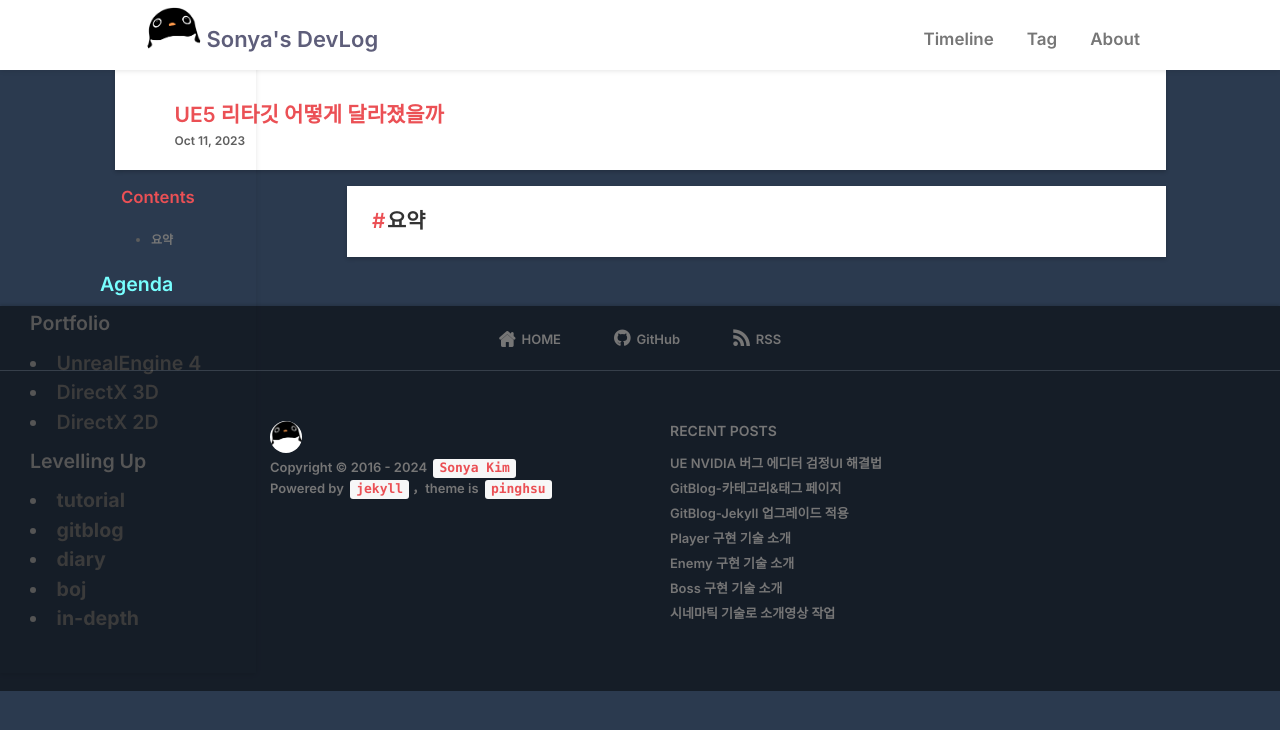
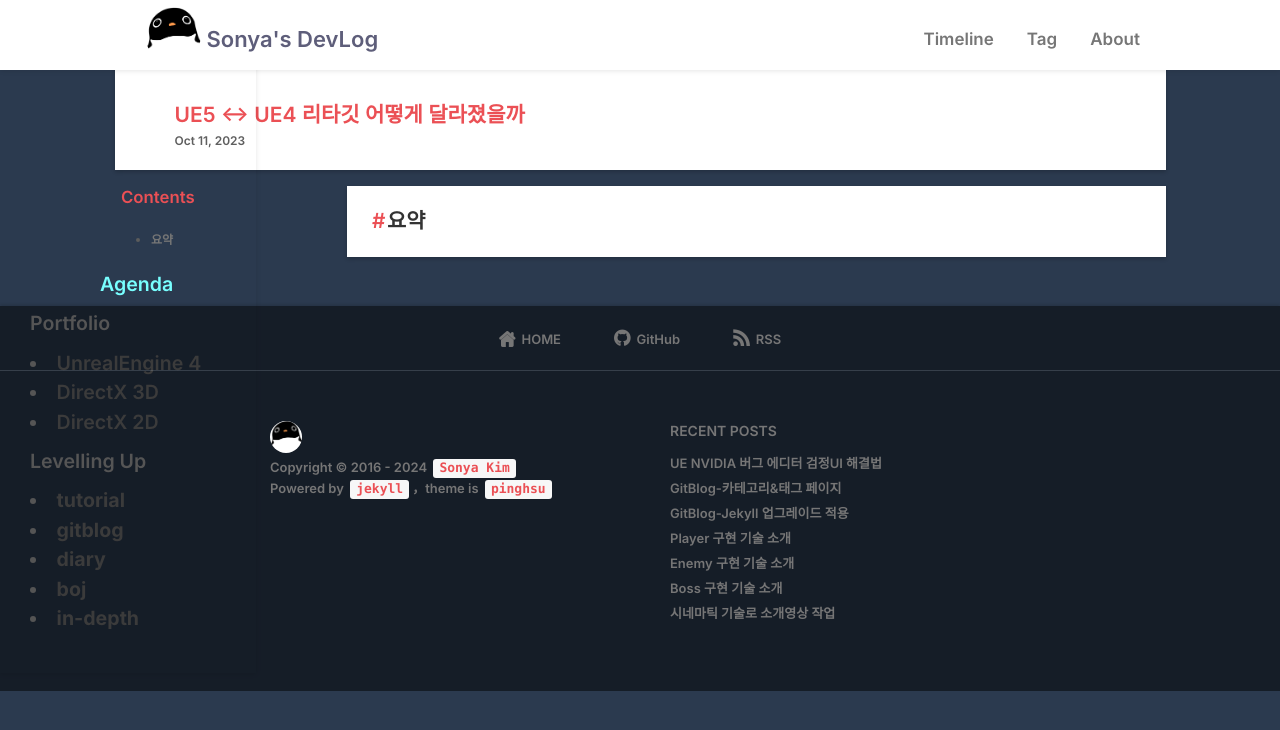
Before and after one commit to ssonsonya/ssonsonya.github.io, a Jekyll site: the page built from _posts/2023-10-11-UE5-RetargetUpdate.md, in a window 1280 px wide. Shown: the top 730 px of the page. Built offline with Jekyll 4.4.1, drawn with Linux system fonts in a browser that asks for light colours; nearby versions of some CDN libraries; some web fonts are replaced; comment, search, counter and statistics services are not loaded.

Commit message:
[ Post ] Fixed Typos

```diff
--- a/_posts/2023-10-11-UE5-RetargetUpdate.md
+++ b/_posts/2023-10-11-UE5-RetargetUpdate.md
@@ -1,6 +1,6 @@
 ---
 layout: post
-title: UE5 리타깃 어떻게 달라졌을까
+title: UE5 ↔ UE4 리타깃 어떻게 달라졌을까
 date: 2023-10-11
 category:
  - in-depth
```
Also changed, not shown: _posts/2024-01-28-UE_BlackoutUI.md (+1 -1 lines).
